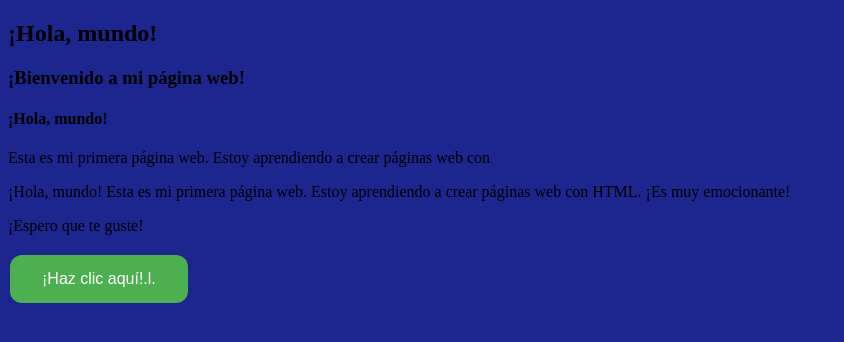
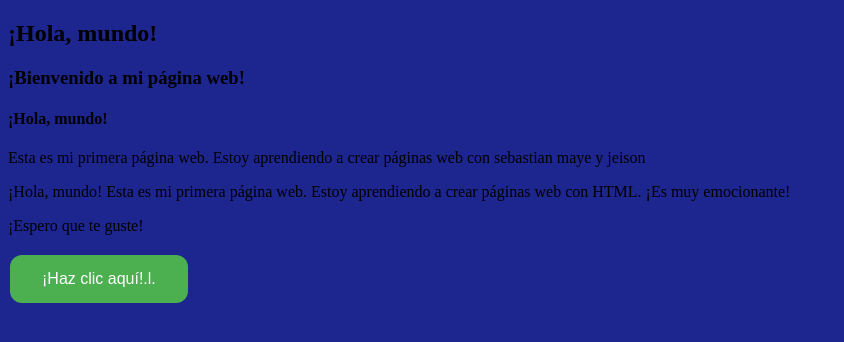
Before and after one commit to duvan284/duvan284.github.io, a plain HTML site: page index.html in a window 1280 px wide. Shown: the whole page, without its empty margins (0-844 px from the left). Drawn offline with Linux system fonts and the light colour scheme.

Commit message:
compañeros

```diff
--- a/index.html
+++ b/index.html
@@ -16,7 +16,7 @@
     <h2>¡Hola, mundo!</h2>
     <h3>¡Bienvenido a mi página web!</h3>
     <h4>¡Hola, mundo!</h4>
-    <p>Esta es mi primera página web. Estoy aprendiendo a crear páginas web con
+    <p>Esta es mi primera página web. Estoy aprendiendo a crear páginas web con sebastian maye y jeison
     <p>¡Hola, mundo! Esta es mi primera página web. Estoy aprendiendo a crear páginas web con HTML. ¡Es muy emocionante!</p>
     <p>¡Espero que te guste!</p>
     <button class = "estilobtn ">¡Haz clic aquí!.l.</button>
```
